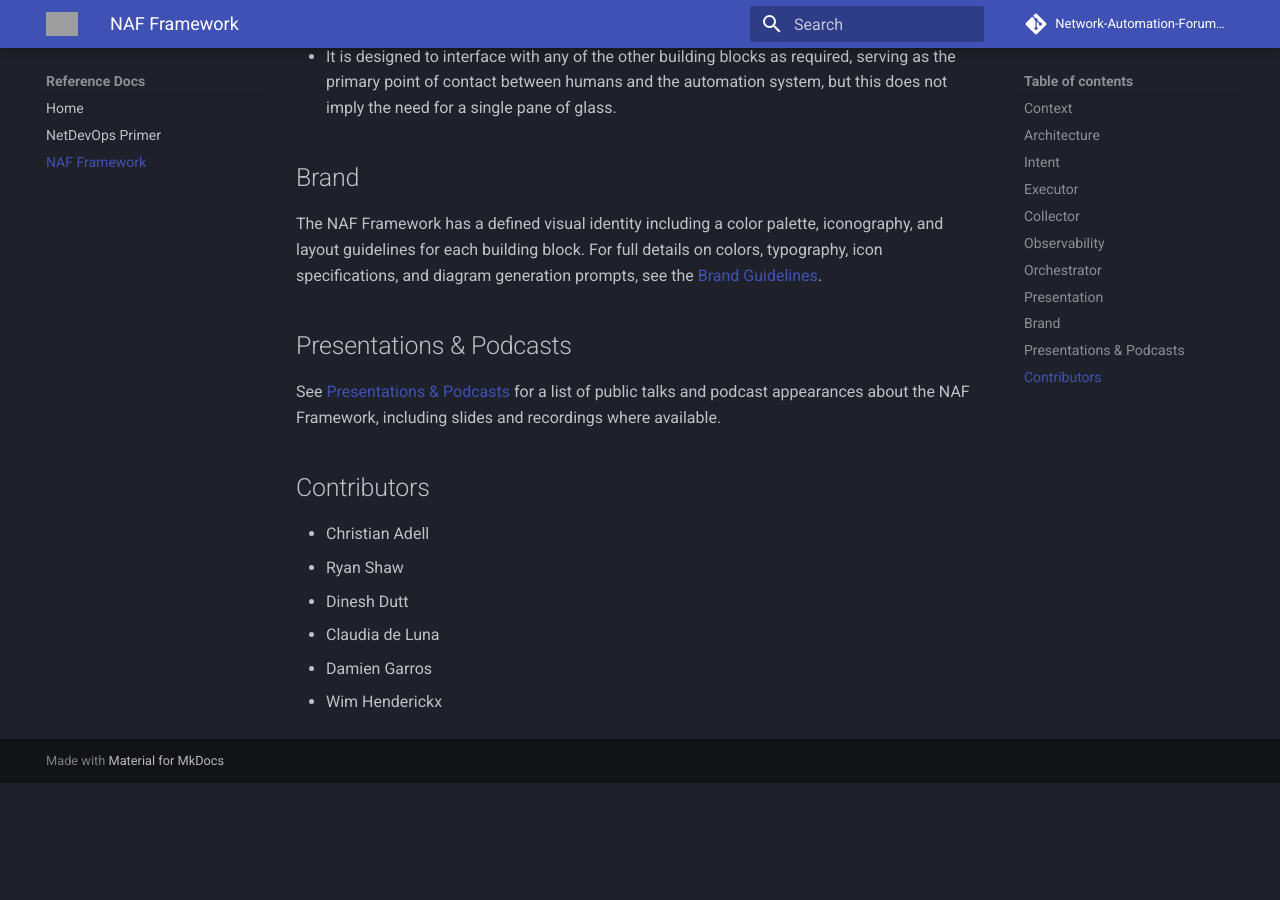
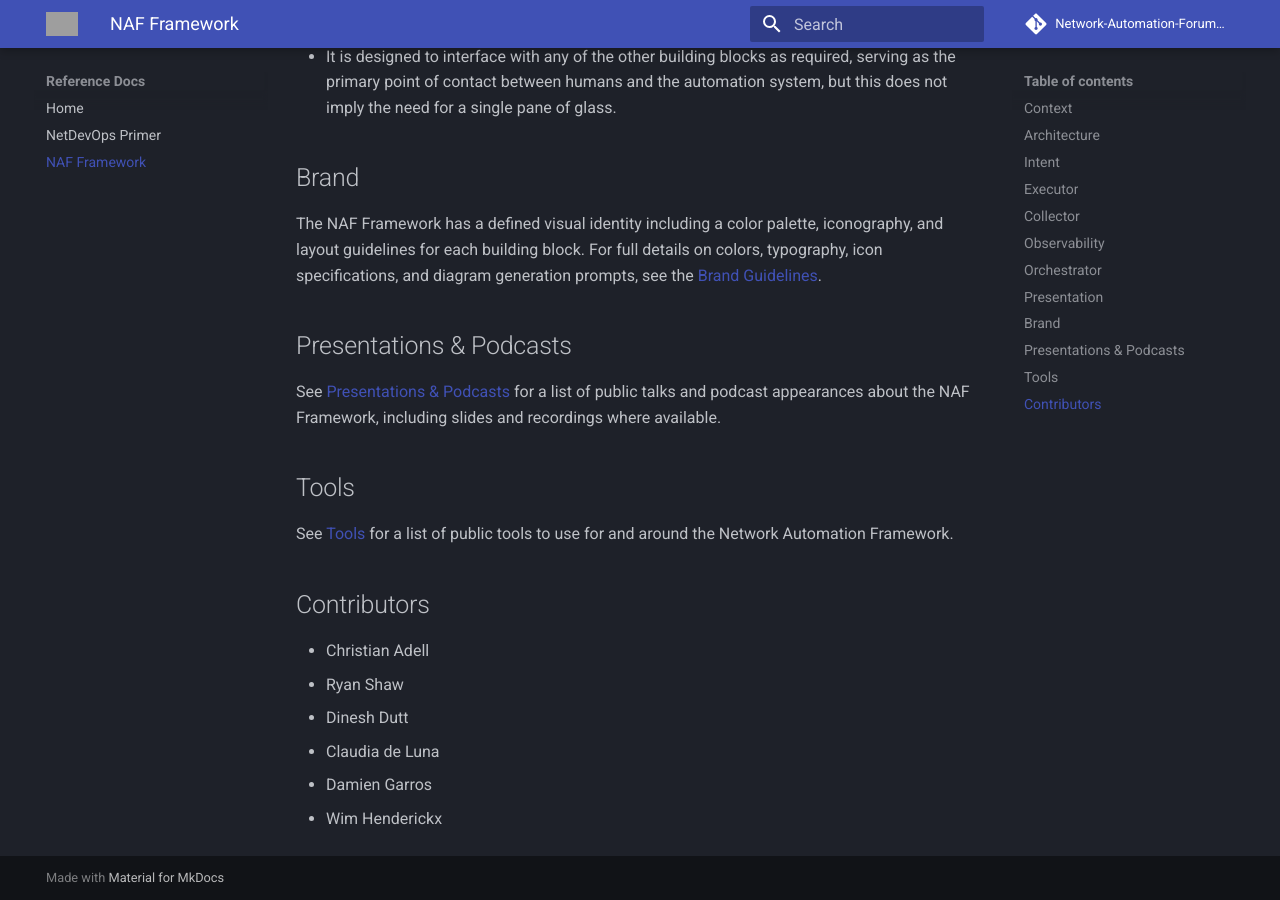
Before and after one commit to Network-Automation-Forum/reference, an MkDocs documentation site: the page built from docs/Framework/Framework.md, in a window 1280 px wide and 900 px high, scrolled down 4438 px. Built offline with MkDocs 1.6.1 and Material for MkDocs 9.7.7, drawn with Linux system fonts in a browser that asks for light colours; comment, search, counter and statistics services are not loaded; before the commit the page ends 5221 px from its top, so only the background shows below that; grey boxes are pictures that could not be loaded.

Commit message:
docs: add Tools page with community NAF tools
Add Tools page listing NAF app map, How Network Automation Works and
NAF Framework Solution Matrix, link it from the Framework page, and
enable attr_list for image sizing.

```diff
--- a/docs/Framework/Framework.md
+++ b/docs/Framework/Framework.md
@@ -84,6 +84,10 @@
 
 See [Presentations & Podcasts](Presentations.md) for a list of public talks and podcast appearances about the NAF Framework, including slides and recordings where available.
 
+## Tools
+
+See [Tools](Tools.md) for a list of public tools to use for and around the Network Automation Framework.
+
 ## Contributors
 
 - Christian Adell
--- a/mkdocs.yml
+++ b/mkdocs.yml
@@ -25,6 +25,7 @@
 extra_css:
   - stylesheets/extra.css
 markdown_extensions:
+  - attr_list
   - pymdownx.superfences:
       preserve_tabs: true
       custom_fences:
```
Also changed, not shown: docs/Framework/Tools.md (added, +48 -0 lines).
